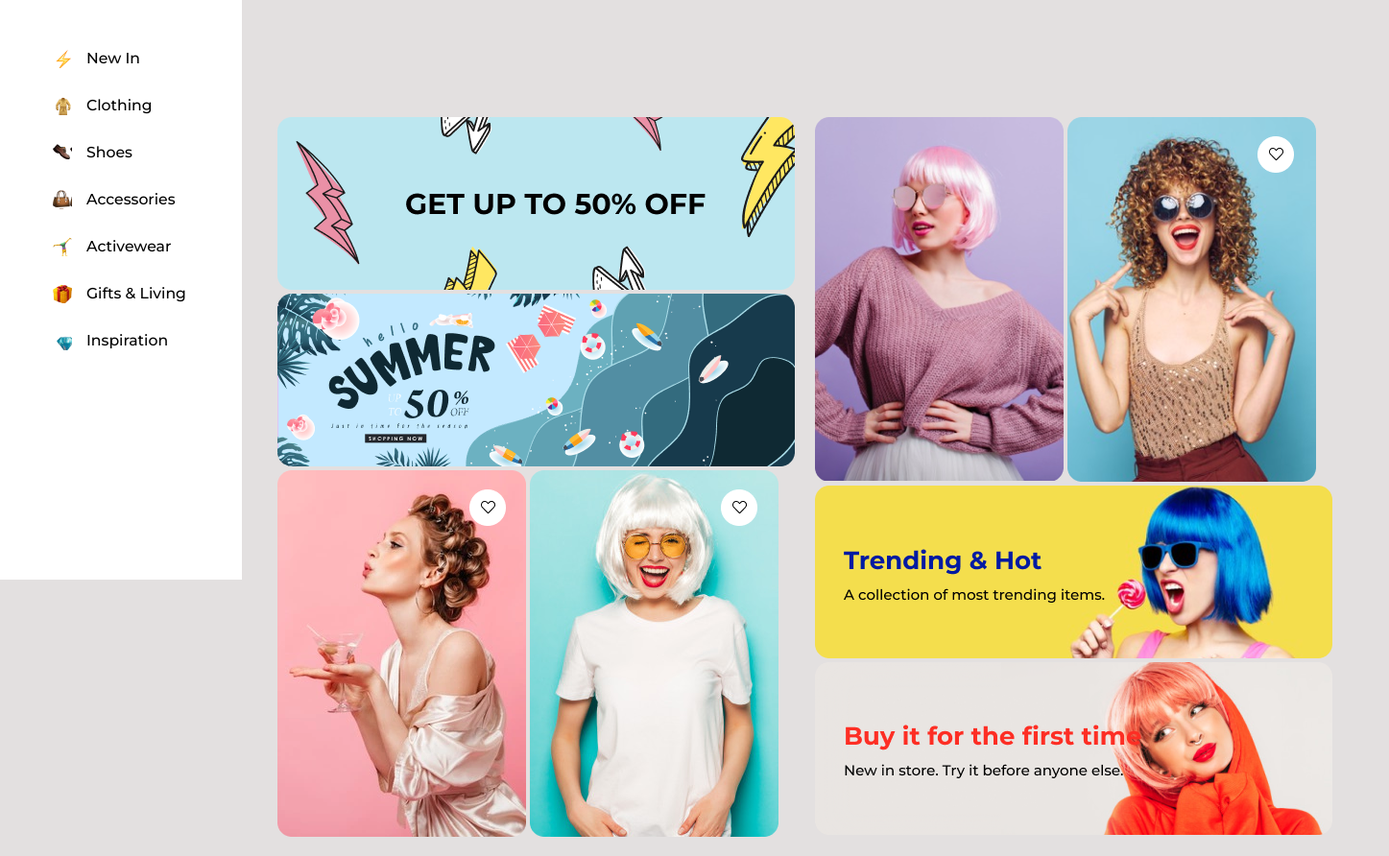
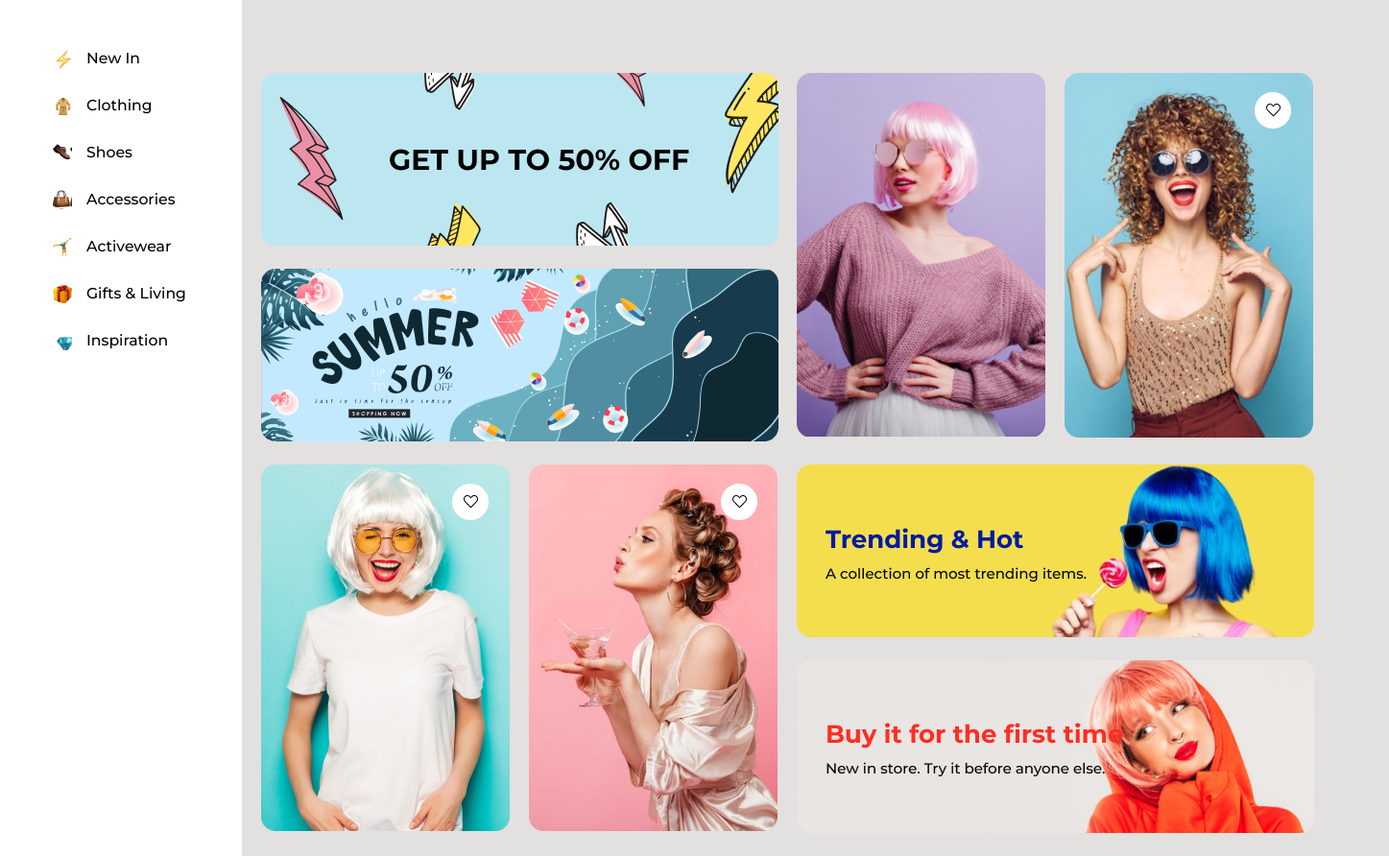
Before and after one commit to npanc/Wigs, a plain HTML site: page index.html in a window 1280 px wide. Shown: the part 196-1088 px from the top of the page at 96% size, 1447 px wide, since content can reach past the window. Drawn offline with Linux system fonts and the light colour scheme.

Commit message:
init Wigs-page

```diff
--- a/CSS/main.css
+++ b/CSS/main.css
@@ -80,48 +80,35 @@
   color: #000000;
 }
 
+.main {
+ padding: 20px 20px 20px 20px;
+ max-width: 539px;
+}
+.parent {
+  display: grid;
+  grid-template-columns: repeat(4, 1fr);
+  grid-template-rows: repeat(4, 1fr);
+  grid-column-gap: 20px;
+  grid-row-gap: 20px;
+}
+.div1 { grid-area: 1 / 1 / 2 / 3; }
+.div2 { grid-area: 2 / 1 / 3 / 3; }
+.div3 { grid-area: 1 / 3 / 3 / 4; }
+.div4 { grid-area: 1 / 4 / 3 / 5; }
+.div5 { grid-area: 3 / 1 / 5 / 2; }
+.div6 { grid-area: 3 / 2 / 5 / 3; }
+.div7 { grid-area: 3 / 3 / 4 / 5; }
+.div8 { grid-area: 4 / 3 / 5 / 5; }
 
 
-.main {
-  grid-area: main;
-  display: grid;
-  grid-template-columns: 1fr 1fr;
-  grid-template-rows: 1fr 1fr ;
-  grid-template-areas:
-                  "block1  block2"
-                  "block1  block2";
 
-    }
 
-.main .block1 {
-  width: 539px;
-  height: 180px;
-  left: 289px;
-  top: 143px;
-  margin-left: 37px;
-  margin-top: 66px;
-  }
 
-.main .block2 {
-  width: 598px;
-  height: 399px;
-  left: 806px;
-  top: 536px;
-  margin-left: 21px;
-  margin-top: 66px;
-}
 
-.blok1 {
-  grid-area: block1;
 
-}
 
-.block2 {
-  grid-area: block2;
 
-}
-
-.main img {
+ .main img {
   max-width: 539px;
 }
 .explore {
--- a/index.html
+++ b/index.html
@@ -11,56 +11,67 @@
       href="https://fonts.googleapis.com/css2?family=Montserrat:wght@300;400;500;600;700&display=swap"
       rel="stylesheet"
     />
-    <link href="https://fonts.googleapis.com/icon?family=Material+Icons"
-      rel="stylesheet">
+    <link
+      href="https://fonts.googleapis.com/icon?family=Material+Icons"
+      rel="stylesheet"
+    />
     <link rel="stylesheet" href="style.css" />
   </head>
   <body>
     <div class="wrapper">
       <aside class="aside">
-            <a href="/"><img src="img/logo.svg" alt="wigs"></a>
+        <a href="/"><img src="img/logo.svg" alt="wigs" /></a>
         <div class="explore">Explore</div>
 
         <nav>
           <ul>
-                    <li class="new-in"> <a href="/">New In</a></li>
-                    <li class="cloth"> <a href="/">Clothing</a></li>
-                    <li class="shoes"> <a href="/">Shoes</a></li>
-                    <li class="access"> <a href="/">Accessories</a></li>
-                    <li class="actwear"> <a href="/">Activewear</a></li>
-                    <li class="gift"> <a href="/">Gifts & Living</a></li>
-                    <li class="inspiration"> <a href="/">Inspiration</a></li>
+            <li class="new-in"><a href="/">New In</a></li>
+            <li class="cloth"><a href="/">Clothing</a></li>
+            <li class="shoes"><a href="/">Shoes</a></li>
+            <li class="access"><a href="/">Accessories</a></li>
+            <li class="actwear"><a href="/">Activewear</a></li>
+            <li class="gift"><a href="/">Gifts & Living</a></li>
+            <li class="inspiration"><a href="/">Inspiration</a></li>
           </ul>
         </nav>
       </aside>
       <header class="header">
-
         <nav>
           <ul>
             <li><a href="/">products</a></li>
             <li><a href="/">story</a></li>
             <li><a href="/">manufacturing</a></li>
             <li><a href="/">packaging</a></li>
-                    <li><a href="/"><span class="material-icons">
-                        shopping_cart</span></a></li>
-                        <li><a href="/"><span class="material-icons">
-                            person</span></a></li>
+            <li>
+              <a href="/"><span class="material-icons"> shopping_cart</span></a>
+            </li>
+            <li>
+              <a href="/"><span class="material-icons"> person</span></a>
+            </li>
           </ul>
         </nav>
       </header>
       <main class="main">
-         <div class="block1">
-                <img src="img/img5.png" alt="img">
-                <img src="img/img6.png" alt="img">
-                <img src="img/img3.png" alt="img">
-                <img src="img/img4.png" alt="img">
+          <div class="parent">
+            <div class="div1">
+              <img src="img/img5.png" alt="img"> </div>
+            <div class="div2">
+              <img src="img/img6.png" alt="img"> </div>
+            <div class="div3">
+              <img src="img/img2.png" alt="img"></div>
+            <div class="div4">
+              <img src="img/img1.png" alt="img"></div>
+            <div class="div5">
+              <img src="img/img4.png" alt="img"> </div>
+            <div class="div6">
+              <img src="img/img3.png" alt="img"> </div>
+            <div class="div7">
+              <img src="img/img8.png" alt="img"> </div>
+            <div class="div8">
+              <img src="img/img7.png" alt="img"> </div>
             </div>
-                <div class="block2">
-                  <img src="img/img2.png" alt="img">
-                  <img src="img/img1.png" alt="img">
-                  <img src="img/img8.png" alt="img">
-                  <img src="img/img7.png" alt="img">
-                </div>
+
+
       </main>
     </div>
   </body>
```
Also changed, not shown: 1 other file. Lines whose indentation alone changed are shown as unchanged.
